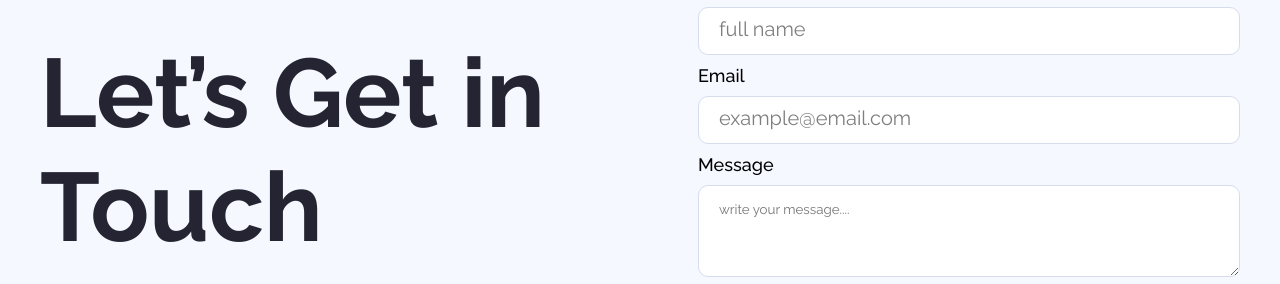
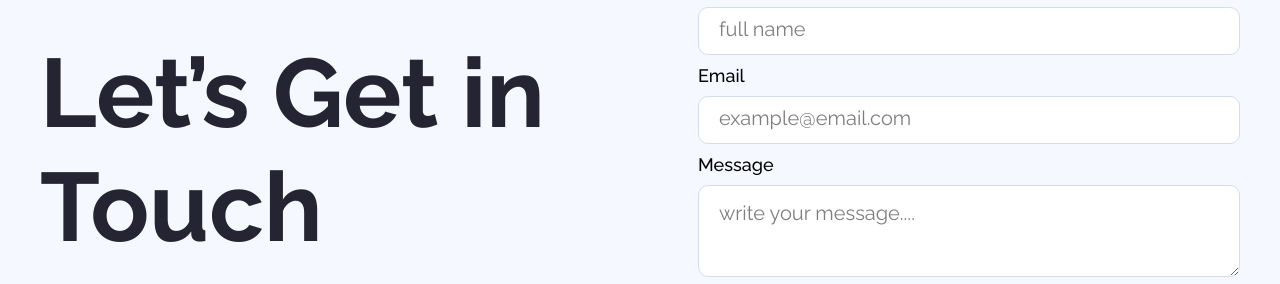
Before and after one commit to mdanwarhossain15441/B12A01-landing-launchpad, a plain HTML site: page index.html in a window 1280 px wide. Shown: the part 2838-3122 px from the top of the page. Drawn offline with Linux system fonts and the light colour scheme.

Commit message:
project update

```diff
--- a/style.css
+++ b/style.css
@@ -236,7 +236,7 @@ input[type=text], input[type=email], textarea {
 textarea{
     height: 60px;
 }
-text::placeholder{
+textarea::placeholder{
     font-size: 20px;
     color: #000;
     opacity: .5;
```
